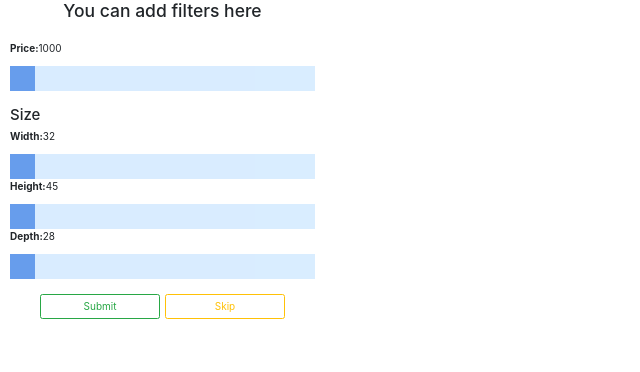
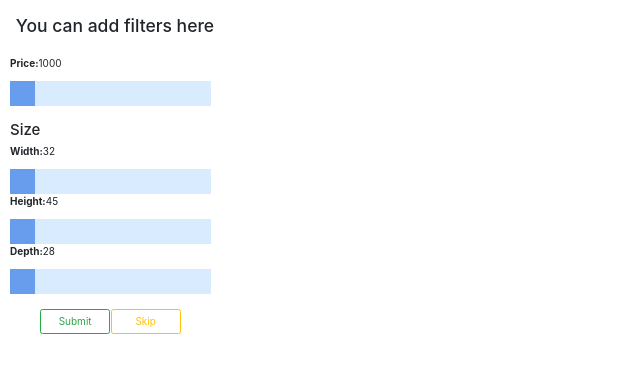
Before and after one commit to nandavikas/ikea-filters, a plain HTML site: page index.html in a window 1280 px wide. Shown: the whole page, without its empty margins (0-640 px from the left). Drawn offline with nearby package versions, Linux system fonts and the light colour scheme.

Commit message:
changed dimensions

```diff
--- a/index.html
+++ b/index.html
@@ -63,11 +63,12 @@
 </head>
 
 <body>
-    <div class="bodycontainer">
+    <div class="bodycontainer" style="max-width:220px">
+        <br>
         <center>
             <h3>You can add filters here</h3>
         </center><br>
-        <div class="slidecontainer">
+        <div class="slidecontainer" style="padding-right:5px;margin-right:5px;width:98%">
             <p><strong>Price:</strong><span id="demo"></span></p>
             <input type="range" min="1000" max="1000000" value="12" class="slider" id="myRange">
             <br>
@@ -79,11 +80,11 @@
             <p><strong>Depth:</strong><span id="depth-op"></span></p>
             <input type="range" min="28" max="51" value="12" class="slider" id="depth">
             <br>
-            <button style="height:25px;margin-left:30px;width:120px" type="button" class="btn btn-outline-success"
+            <button style="height:25px;margin-left:30px;width:35%" type="button" class="btn btn-outline-success"
                 id="submit" onclick="submit()">
                 <p>Submit<span id="demo"></span></p>
             </button>
-            <button style="height:25px;float: right;margin-right:30px;width:120px" type="button"
+            <button style="height:25px;float: right;margin-right:30px;width:35%" type="button"
                 class="btn btn-outline-warning" id="skip" onclick="skip()">
                 <p>Skip<span id="skip-span"></span></p>
             </button>
```
